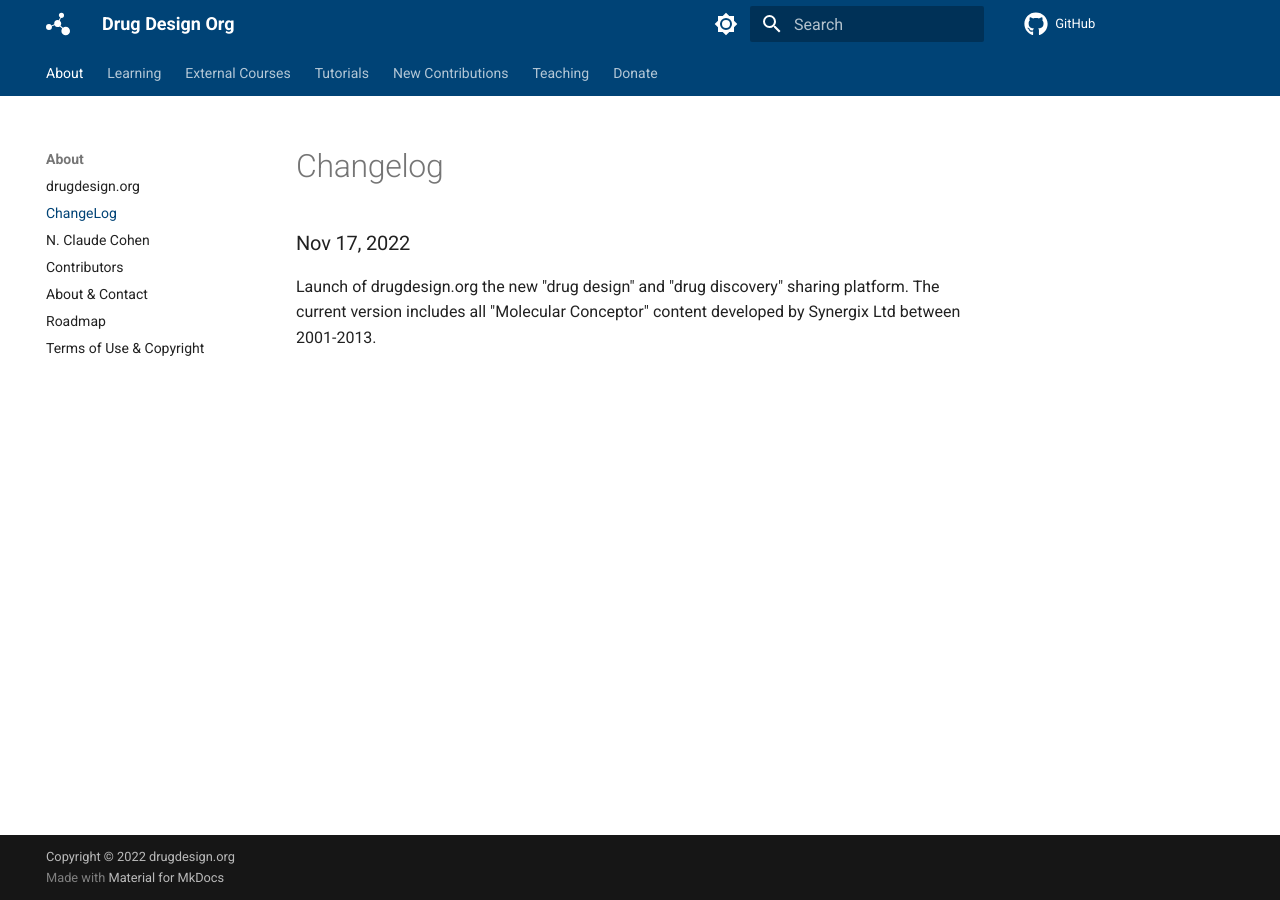
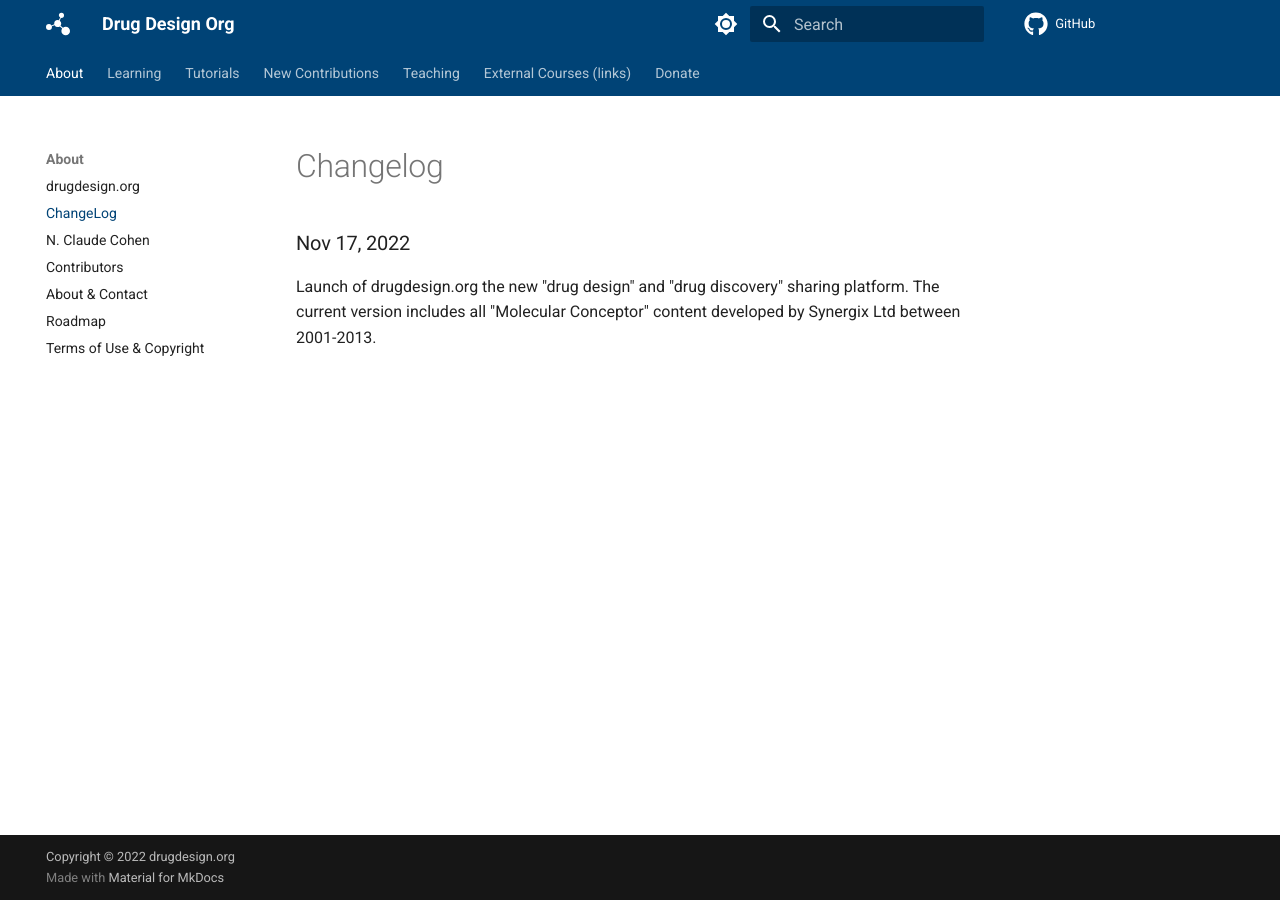
Before and after one commit to drug-design/course, an MkDocs documentation site: the page built from docs/site/changelog.md, in a window 1280 px wide. Built offline with MkDocs 1.6.1 and Material for MkDocs 9.7.7, drawn with Linux system fonts in a browser that asks for light colours; comment, search, counter and statistics services are not loaded; some of the changed lines change nothing that is shown.

Commit message:
change the menu order

```diff
--- a/mkdocs.yml
+++ b/mkdocs.yml
@@ -138,9 +138,6 @@ nav:
       - 'Selected Examples in 3D Analysis': chapters/conformational-analysis-examples.md
     - Molecular Dynamics:
       - 'Molecular Dynamics': chapters/molecular-dynamics.md
-  - External Courses:
-    - Table of Contents: external/index.md
-    - Erik Lindahl Course: external/erik-lindahl.md
   - Tutorials:
     - Table of Contents: tutorials/tutorials.md
   - New Contributions:
@@ -153,5 +150,8 @@ nav:
     - 'Create New Content': site/new-content.md
     - 'MarkDown Template': site/template.md
     - 'Content Idea': site/contribution-idea.md
+  - External Courses (links):
+    - Table of Contents: external/index.md
+    - Erik Lindahl Course: external/erik-lindahl.md
   - Donate:
     - 'Support us': site/donate.md
```
